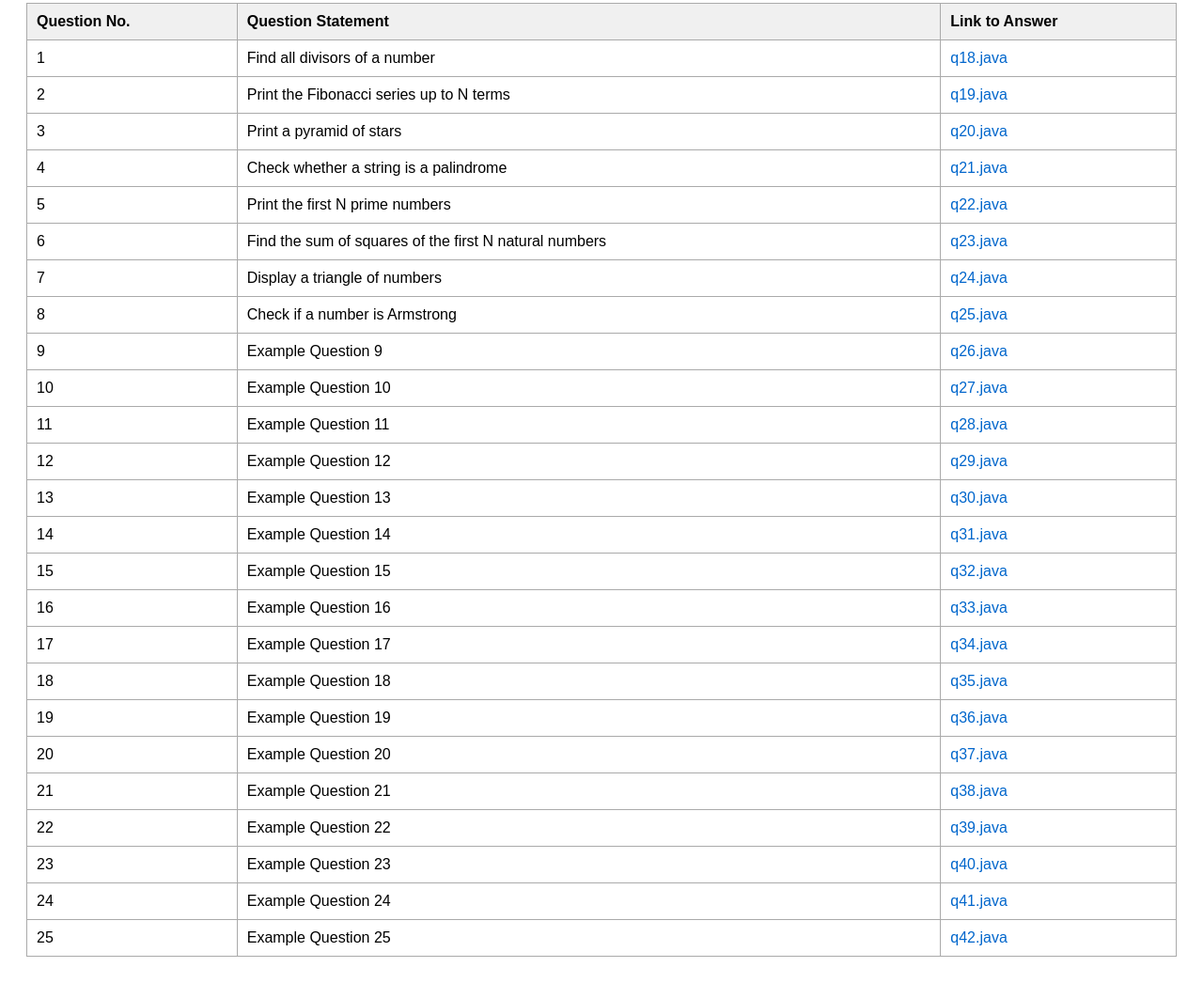
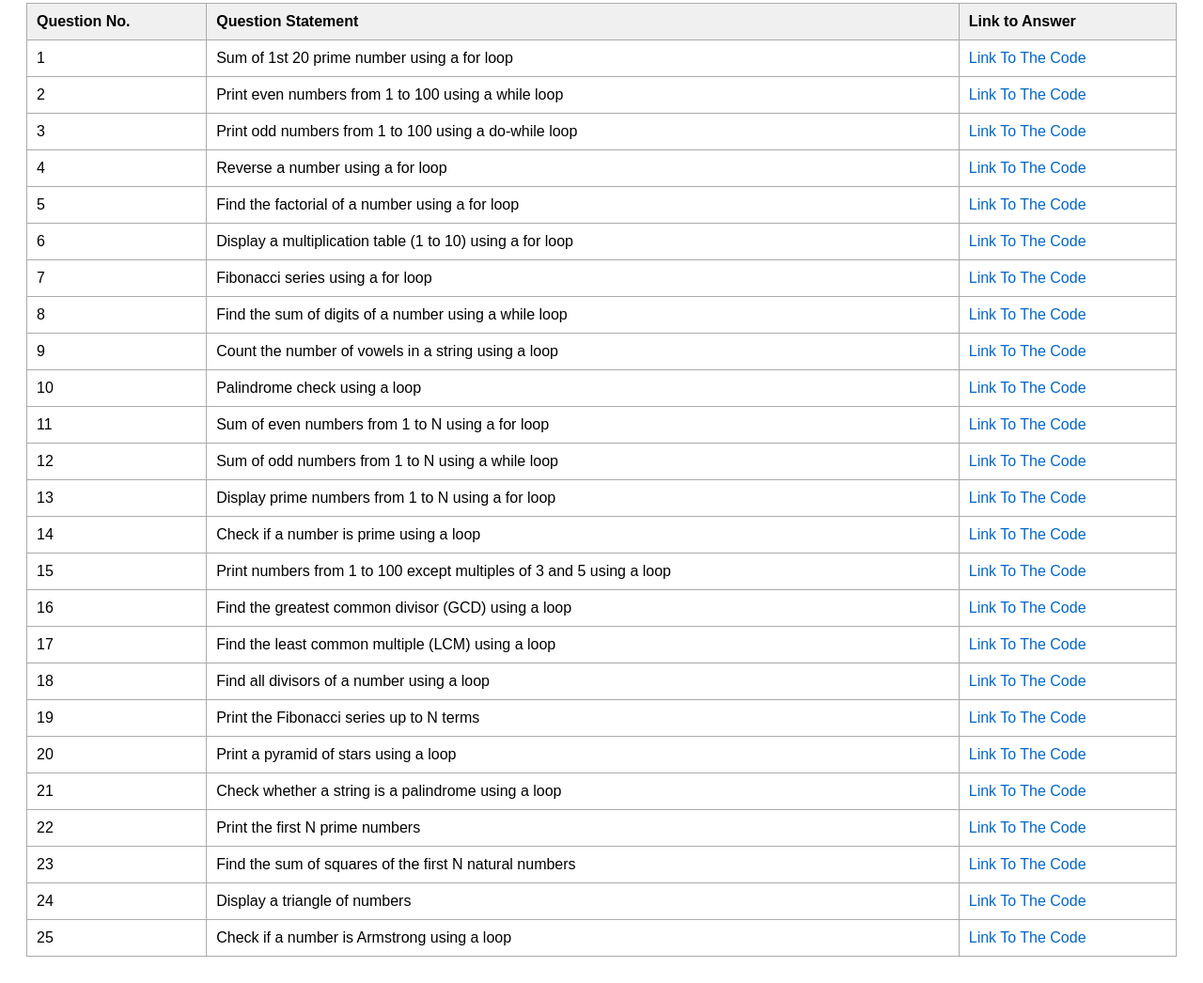
Before and after one commit to HARSHMOHAN01/Java-Tabular-Assignment, a plain HTML site: page java assignments/index.html in a window 1280 px wide. Shown: the part 93-1139 px from the top of the page at 94% size. Drawn offline with Linux system fonts and the light colour scheme.

Commit message:
Update index.html

```diff
--- a/java assignments/index.html
+++ b/java assignments/index.html
@@ -44,31 +44,31 @@
         </thead>
         <tbody>
             <!-- Rows start -->
-            <tr><td>1</td><td>Find all divisors of a number</td><td><a href="q18.java">q18.java</a></td></tr>
-            <tr><td>2</td><td>Print the Fibonacci series up to N terms</td><td><a href="q19.java">q19.java</a></td></tr>
-            <tr><td>3</td><td>Print a pyramid of stars</td><td><a href="q20.java">q20.java</a></td></tr>
-            <tr><td>4</td><td>Check whether a string is a palindrome</td><td><a href="q21.java">q21.java</a></td></tr>
-            <tr><td>5</td><td>Print the first N prime numbers</td><td><a href="q22.java">q22.java</a></td></tr>
-            <tr><td>6</td><td>Find the sum of squares of the first N natural numbers</td><td><a href="q23.java">q23.java</a></td></tr>
-            <tr><td>7</td><td>Display a triangle of numbers</td><td><a href="q24.java">q24.java</a></td></tr>
-            <tr><td>8</td><td>Check if a number is Armstrong</td><td><a href="q25.java">q25.java</a></td></tr>
-            <tr><td>9</td><td>Example Question 9</td><td><a href="#">q26.java</a></td></tr>
-            <tr><td>10</td><td>Example Question 10</td><td><a href="#">q27.java</a></td></tr>
-            <tr><td>11</td><td>Example Question 11</td><td><a href="#">q28.java</a></td></tr>
-            <tr><td>12</td><td>Example Question 12</td><td><a href="#">q29.java</a></td></tr>
-            <tr><td>13</td><td>Example Question 13</td><td><a href="#">q30.java</a></td></tr>
-            <tr><td>14</td><td>Example Question 14</td><td><a href="#">q31.java</a></td></tr>
-            <tr><td>15</td><td>Example Question 15</td><td><a href="#">q32.java</a></td></tr>
-            <tr><td>16</td><td>Example Question 16</td><td><a href="#">q33.java</a></td></tr>
-            <tr><td>17</td><td>Example Question 17</td><td><a href="#">q34.java</a></td></tr>
-            <tr><td>18</td><td>Example Question 18</td><td><a href="#">q35.java</a></td></tr>
-            <tr><td>19</td><td>Example Question 19</td><td><a href="#">q36.java</a></td></tr>
-            <tr><td>20</td><td>Example Question 20</td><td><a href="#">q37.java</a></td></tr>
-            <tr><td>21</td><td>Example Question 21</td><td><a href="#">q38.java</a></td></tr>
-            <tr><td>22</td><td>Example Question 22</td><td><a href="#">q39.java</a></td></tr>
-            <tr><td>23</td><td>Example Question 23</td><td><a href="#">q40.java</a></td></tr>
-            <tr><td>24</td><td>Example Question 24</td><td><a href="#">q41.java</a></td></tr>
-            <tr><td>25</td><td>Example Question 25</td><td><a href="#">q42.java</a></td></tr>
+            <tr><td>1</td><td>Sum of 1st 20 prime number using a for loop</td><td><a href="https://github.com/HARSHMOHAN01/Java-Tabular-Assignment/blob/d31df6083ea2868b7428c3a42e4267ac8e469ab8/java%20assignments/q1.java">Link To The Code</a></td></tr>
+            <tr><td>2</td><td>Print even numbers from 1 to 100 using a while loop</td><td><a href="https://github.com/HARSHMOHAN01/Java-Tabular-Assignment/blob/d31df6083ea2868b7428c3a42e4267ac8e469ab8/java%20assignments/q2.java">Link To The Code</a></td></tr>
+            <tr><td>3</td><td>Print odd numbers from 1 to 100 using a do-while loop</td><td><a href="https://github.com/HARSHMOHAN01/Java-Tabular-Assignment/blob/d31df6083ea2868b7428c3a42e4267ac8e469ab8/java%20assignments/q3.java">Link To The Code</a></td></tr>
+            <tr><td>4</td><td>Reverse a number using a for loop</td><td><a href="https://github.com/HARSHMOHAN01/Java-Tabular-Assignment/blob/d31df6083ea2868b7428c3a42e4267ac8e469ab8/java%20assignments/q4.java">Link To The Code</a></td></tr>
+            <tr><td>5</td><td>Find the factorial of a number using a for loop</td><td><a href="https://github.com/HARSHMOHAN01/Java-Tabular-Assignment/blob/d31df6083ea2868b7428c3a42e4267ac8e469ab8/java%20assignments/q5.java">Link To The Code</a></td></tr>
+            <tr><td>6</td><td>Display a multiplication table (1 to 10) using a for loop</td><td><a href="https://github.com/HARSHMOHAN01/Java-Tabular-Assignment/blob/d31df6083ea2868b7428c3a42e4267ac8e469ab8/java%20assignments/q6.java">Link To The Code</a></td></tr>
+            <tr><td>7</td><td>Fibonacci series using a for loop</td><td><a href="https://github.com/HARSHMOHAN01/Java-Tabular-Assignment/blob/d31df6083ea2868b7428c3a42e4267ac8e469ab8/java%20assignments/q7.java">Link To The Code</a></td></tr>
+            <tr><td>8</td><td>Find the sum of digits of a number using a while loop</td><td><a href="https://github.com/HARSHMOHAN01/Java-Tabular-Assignment/blob/d31df6083ea2868b7428c3a42e4267ac8e469ab8/java%20assignments/q8.java">Link To The Code</a></td></tr>
+            <tr><td>9</td><td>Count the number of vowels in a string using a loop</td><td><a href="https://github.com/HARSHMOHAN01/Java-Tabular-Assignment/blob/d31df6083ea2868b7428c3a42e4267ac8e469ab8/java%20assignments/q9.java">Link To The Code</a></td></tr>
+            <tr><td>10</td><td>Palindrome check using a loop</td><td><a href="https://github.com/HARSHMOHAN01/Java-Tabular-Assignment/blob/d31df6083ea2868b7428c3a42e4267ac8e469ab8/java%20assignments/q10.java">Link To The Code</a></td></tr>
+            <tr><td>11</td><td>Sum of even numbers from 1 to N using a for loop</td><td><a href="https://github.com/HARSHMOHAN01/Java-Tabular-Assignment/blob/d31df6083ea2868b7428c3a42e4267ac8e469ab8/java%20assignments/q11.java">Link To The Code</a></td></tr>
+            <tr><td>12</td><td>Sum of odd numbers from 1 to N using a while loop</td><td><a href="https://github.com/HARSHMOHAN01/Java-Tabular-Assignment/blob/d31df6083ea2868b7428c3a42e4267ac8e469ab8/java%20assignments/q12.java">Link To The Code</a></td></tr>
+            <tr><td>13</td><td>Display prime numbers from 1 to N using a for loop</td><td><a href="https://github.com/HARSHMOHAN01/Java-Tabular-Assignment/blob/d31df6083ea2868b7428c3a42e4267ac8e469ab8/java%20assignments/q13.java">Link To The Code</a></td></tr>
+            <tr><td>14</td><td>Check if a number is prime using a loop</td><td><a href="https://github.com/HARSHMOHAN01/Java-Tabular-Assignment/blob/d31df6083ea2868b7428c3a42e4267ac8e469ab8/java%20assignments/q14.java">Link To The Code</a></td></tr>
+            <tr><td>15</td><td>Print numbers from 1 to 100 except multiples of 3 and 5 using a loop</td><td><a href="https://github.com/HARSHMOHAN01/Java-Tabular-Assignment/blob/d31df6083ea2868b7428c3a42e4267ac8e469ab8/java%20assignments/q15.java">Link To The Code</a></td></tr>
+            <tr><td>16</td><td>Find the greatest common divisor (GCD) using a loop</td><td><a href="https://github.com/HARSHMOHAN01/Java-Tabular-Assignment/blob/d31df6083ea2868b7428c3a42e4267ac8e469ab8/java%20assignments/q16.java">Link To The Code</a></td></tr>
+            <tr><td>17</td><td>Find the least common multiple (LCM) using a loop</td><td><a href="https://github.com/HARSHMOHAN01/Java-Tabular-Assignment/blob/d31df6083ea2868b7428c3a42e4267ac8e469ab8/java%20assignments/q17.java">Link To The Code</a></td></tr>
+            <tr><td>18</td><td>Find all divisors of a number using a loop</td><td><a href="https://github.com/HARSHMOHAN01/Java-Tabular-Assignment/blob/d31df6083ea2868b7428c3a42e4267ac8e469ab8/java%20assignments/q18.java">Link To The Code</a></td></tr>
+            <tr><td>19</td><td>Print the Fibonacci series up to N terms</td><td><a href="https://github.com/HARSHMOHAN01/Java-Tabular-Assignment/blob/d31df6083ea2868b7428c3a42e4267ac8e469ab8/java%20assignments/q19.java">Link To The Code</a></td></tr>
+            <tr><td>20</td><td>Print a pyramid of stars using a loop</td><td><a href="https://github.com/HARSHMOHAN01/Java-Tabular-Assignment/blob/d31df6083ea2868b7428c3a42e4267ac8e469ab8/java%20assignments/q20.java">Link To The Code</a></td></tr>
+            <tr><td>21</td><td>Check whether a string is a palindrome using a loop</td><td><a href="https://github.com/HARSHMOHAN01/Java-Tabular-Assignment/blob/d31df6083ea2868b7428c3a42e4267ac8e469ab8/java%20assignments/q21.java">Link To The Code</a></td></tr>
+            <tr><td>22</td><td>Print the first N prime numbers</td><td><a href="https://github.com/HARSHMOHAN01/Java-Tabular-Assignment/blob/d31df6083ea2868b7428c3a42e4267ac8e469ab8/java%20assignments/q22.java">Link To The Code</a></td></tr>
+            <tr><td>23</td><td>Find the sum of squares of the first N natural numbers</td><td><a href="https://github.com/HARSHMOHAN01/Java-Tabular-Assignment/blob/d31df6083ea2868b7428c3a42e4267ac8e469ab8/java%20assignments/q23.java">Link To The Code</a></td></tr>
+            <tr><td>24</td><td>Display a triangle of numbers</td><td><a href="https://github.com/HARSHMOHAN01/Java-Tabular-Assignment/blob/d31df6083ea2868b7428c3a42e4267ac8e469ab8/java%20assignments/q24.java">Link To The Code</a></td></tr>
+            <tr><td>25</td><td>Check if a number is Armstrong using a loop</td><td><a href="https://github.com/HARSHMOHAN01/Java-Tabular-Assignment/blob/d31df6083ea2868b7428c3a42e4267ac8e469ab8/java%20assignments/q25.java">Link To The Code</a></td></tr>
             <!-- Rows end -->
         </tbody>
     </table>
```
